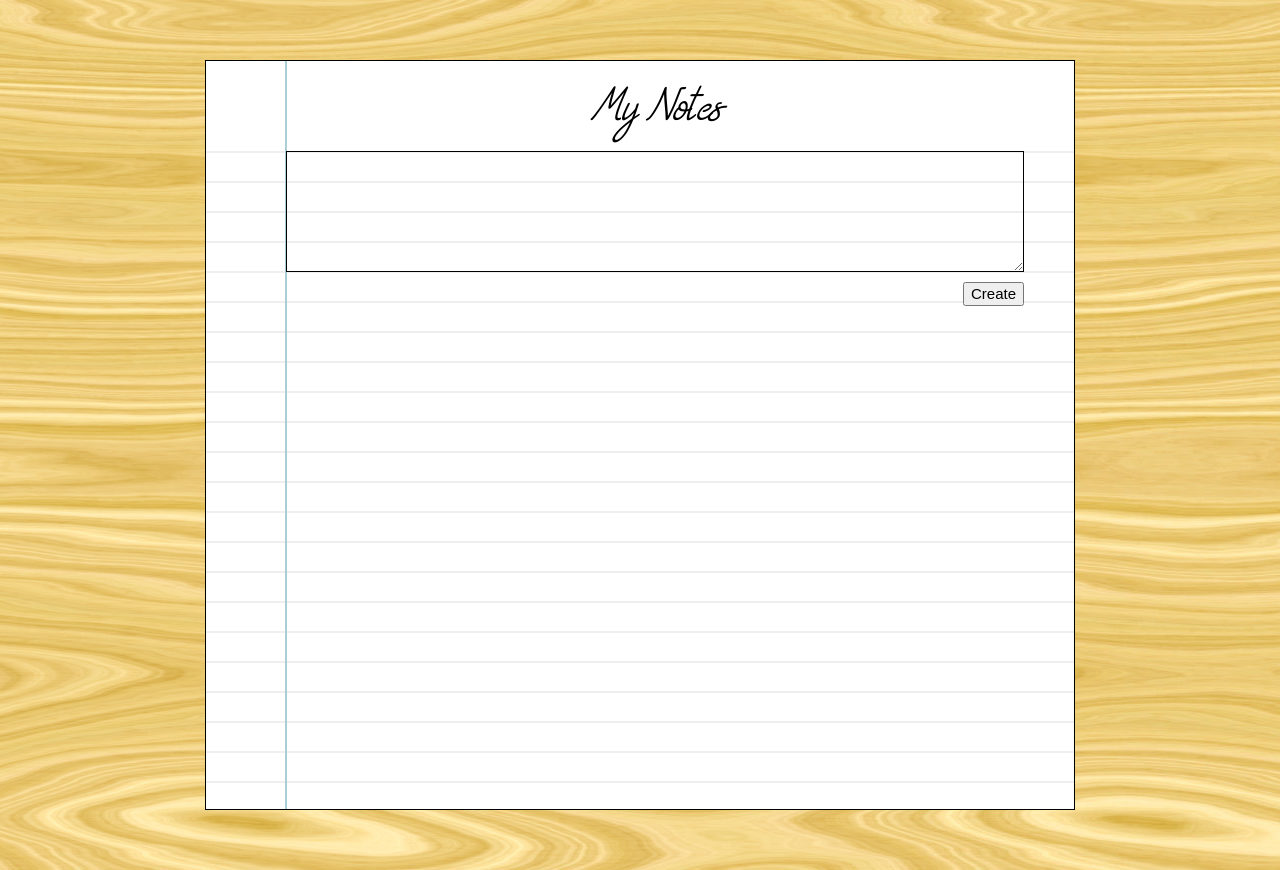
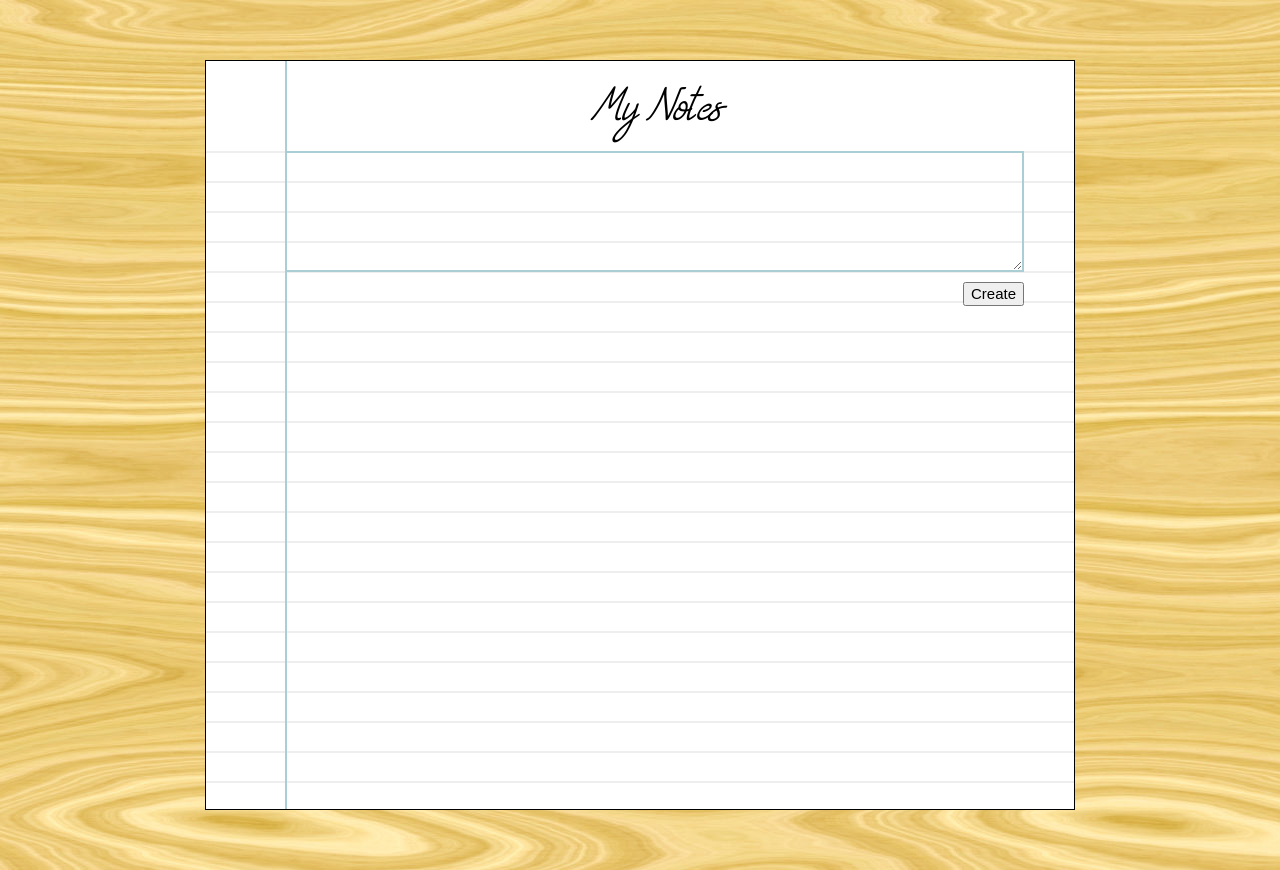
Before and after one commit to JoshSinyor/notes, a website: page index.html in a window 1280 px wide. Drawn offline with Linux system fonts and the light colour scheme.

Commit message:
Update stylesheet.css. Reflects refactoring.

```diff
--- a/stylesheet.css
+++ b/stylesheet.css
@@ -64,7 +64,8 @@ body {
       height: 4.85em;
       padding-top: 6px;
       background-color: inherit;
-      border: 1px solid black;
+      border: 2px solid #abced4;
+      border-left: none;
     }
 
     #create-button {
```
